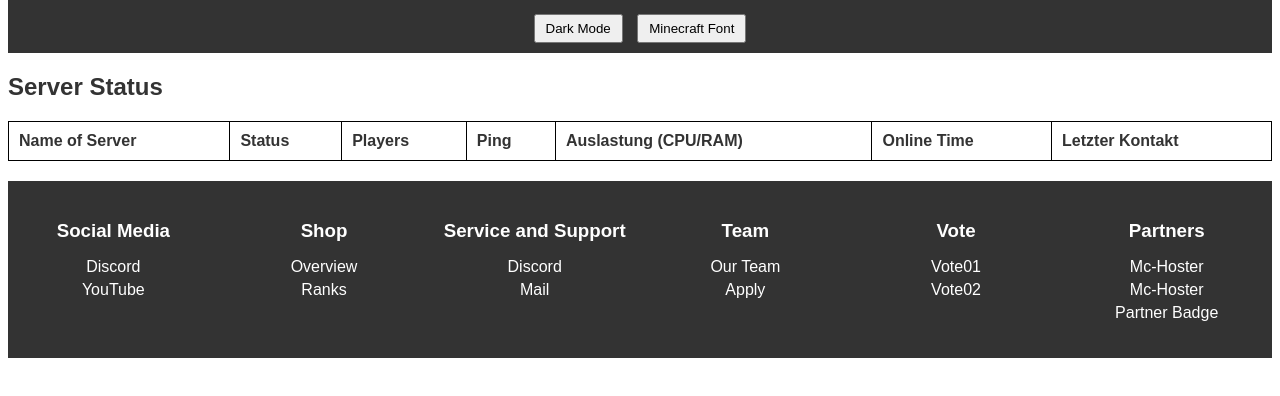
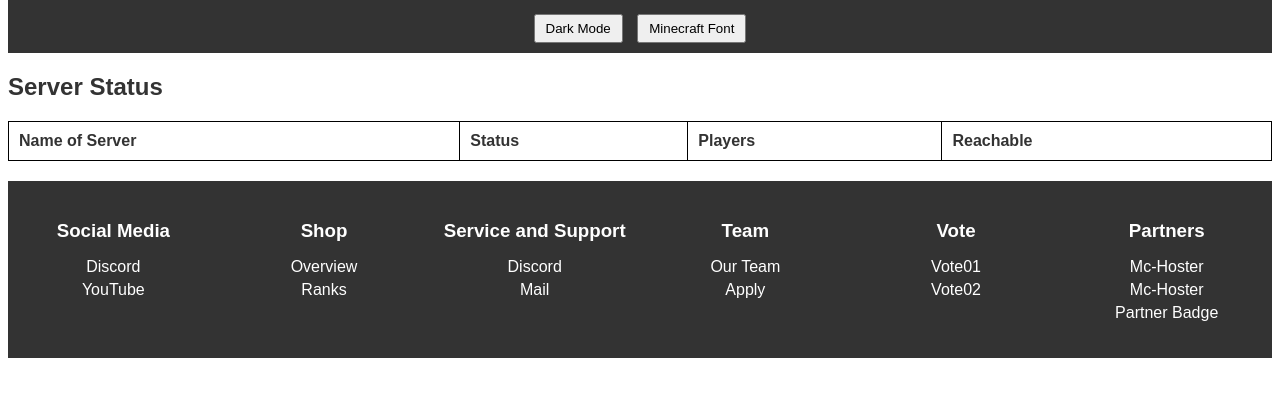
Before and after one commit to Michaelninder/michaelninder.github.io, a plain HTML site: page status.html in a window 1280 px wide. Shown: the part 118-514 px from the top of the page. Drawn offline with Linux system fonts and the light colour scheme.

Commit message:
Update status.html

```diff
--- a/status.html
+++ b/status.html
@@ -33,10 +33,7 @@
                     <th>Name of Server</th>
                     <th>Status</th>
                     <th>Players</th>
-                    <th>Ping</th>
-                    <th>Auslastung (CPU/RAM)</th>
-                    <th>Online Time</th>
-                    <th>Letzter Kontakt</th>
+                    <th>Reachable</th>
                 </tr>
             </thead>
             <tbody>
```
